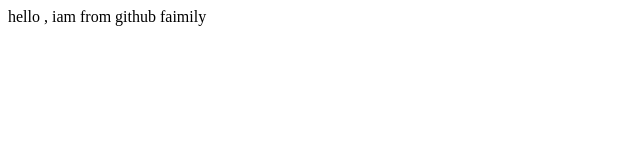
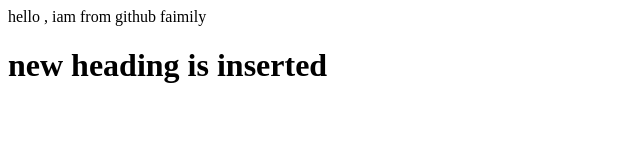
Before and after one commit to dilip-gurjar/LocalRepo, a plain HTML site: page index.html in a window 1280 px wide. Shown: the whole page, without its empty margins (0-640 px from the left). Drawn offline with Linux system fonts and the light colour scheme.

Commit message:
new heading is added

```diff
--- a/index.html
+++ b/index.html
@@ -1 +1,2 @@
 <p>hello , iam from github faimily</p>
+<h1>new heading is inserted</h1>
```
